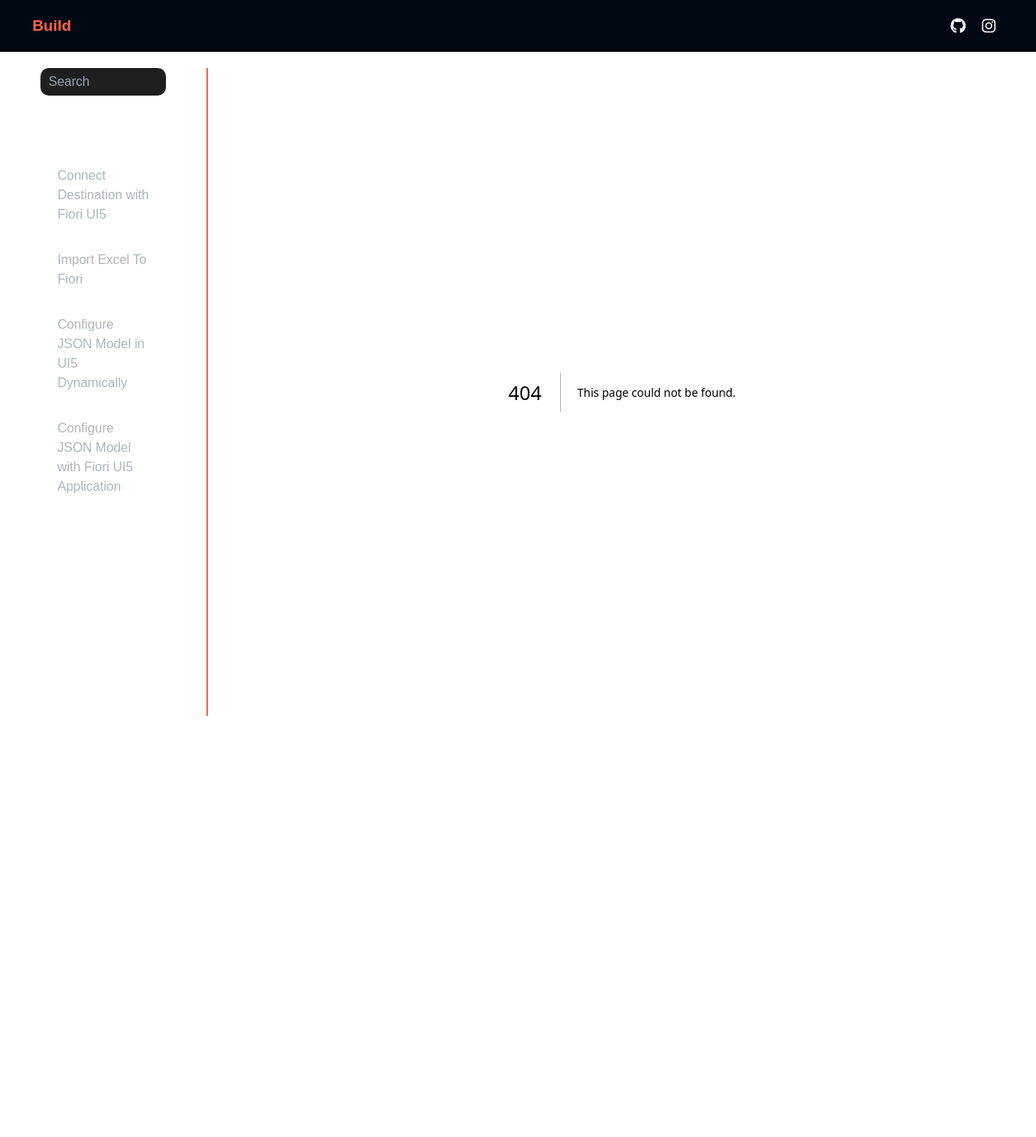
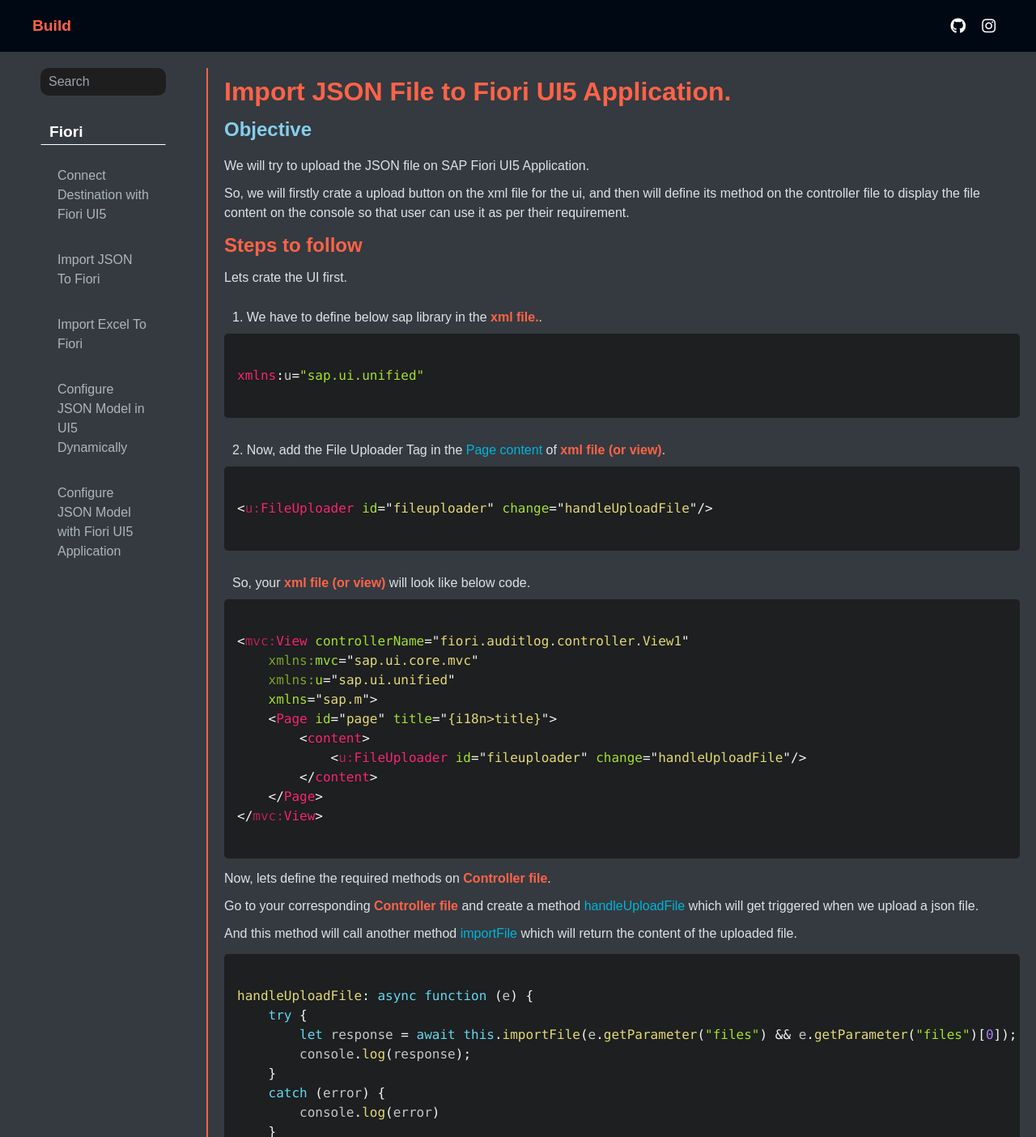
Before and after one commit to Himanshu212223/SAP-Blogs, a Next.js app: page /Blogs/ImportJsonFile in a window 1280 px wide. Before the commit this address had no page. Shown: the top 1404 px of the page at 81% size. Before the commit the page ends 904 px from the top, so only its background shows below. Built offline with nearby package versions, Linux system fonts and the light colour scheme.

Commit message:
import json file on fiori

```diff
--- a/src/Resources/contentList.js
+++ b/src/Resources/contentList.js
@@ -2,6 +2,10 @@
     {
         title : "Connect Destination with Fiori UI5",
         link : '/Blogs/ConnectDestinationWithFiori'
+    },
+    {
+        title : "Import JSON To Fiori",
+        link : '/Blogs/ImportJsonFile'
     },
     {
         title : "Import Excel To Fiori",
--- /dev/null
+++ b/src/app/Blogs/ImportJsonFile/page.js
@@ -0,0 +1,161 @@
+import PrismLoader from "@/Components/prism-loader";
+import { Prism as SyntaxHighlighter } from 'react-syntax-highlighter';
+import { atomDark } from 'react-syntax-highlighter/dist/esm/styles/prism';
+import Image from "next/image";
+import '@/app/page.css';
+
+const sample1 = () => {
+
+
+    const uri = '`/${destinationName}/${additionalURI}`' ;
+    const additionalURI = '`auditlog/v2/auditlogrecords?time_from=${fromTime}&time_to=${toTime}`' ;
+    const completeURL = 'https://auditlog-management.cfapps.us10.hana.ondemand.com/auditlog/v2/auditlogrecords?time_from=${fromTime}&time_to=${toTime}' ;
+
+
+    return (
+        <div className="indexing">
+            <h1 className="headline">Import JSON File to Fiori UI5 Application.</h1>
+
+            <h3 className="objective">Objective</h3>
+
+            <p className="paragraph">
+                We will try to upload the JSON file on SAP Fiori UI5 Application.
+            </p>
+
+            <p className="paragraph">
+                So, we will firstly crate a upload button on the xml file for the ui, and then will define its method on the controller file to display the file content on the console so that user can use it as per their requirement.
+            </p>
+
+
+            {/* STEPS to FOLLOW */}
+
+            <h3 className="heading">Steps to follow</h3>
+
+            <p className="paragraph">
+                Lets crate the UI first.
+            </p>
+
+            <p className="list">
+                1. We have to define below sap library in the  <span className="tomato">xml file.</span>.
+            </p>
+
+            <SyntaxHighlighter language="javascript" style={atomDark}>
+                {
+                    `
+xmlns:u="sap.ui.unified"
+                    `
+                }
+            </SyntaxHighlighter>
+
+            <p className="list">
+                2. Now, add the File Uploader Tag in the <span className="teal">Page content</span> of <span className="tomato">xml file (or view)</span>.
+            </p>
+
+            <SyntaxHighlighter language="xml" style={atomDark}>
+                {
+                    `
+<u:FileUploader id="fileuploader" change="handleUploadFile"/>
+                    `
+                }
+            </SyntaxHighlighter>
+
+            <p className="list">
+                So, your <span className="tomato">xml file (or view)</span> will look like below code.
+            </p>
+
+            <SyntaxHighlighter language="xml" style={atomDark}>
+                {
+                    `
+<mvc:View controllerName="fiori.auditlog.controller.View1"
+    xmlns:mvc="sap.ui.core.mvc"
+    xmlns:u="sap.ui.unified"
+    xmlns="sap.m">
+    <Page id="page" title="{i18n>title}">
+        <content>
+            <u:FileUploader id="fileuploader" change="handleUploadFile"/>
+        </content>
+    </Page>
+</mvc:View>
+                    `
+                }
+            </SyntaxHighlighter>
+
+            <p className="paragraph">
+                Now, lets define the required methods on <span className="tomato">Controller file</span>.
+            </p>
+
+
+            <p className="paragraph">
+                Go to your corresponding <span className="tomato">Controller file</span> and create a method <span className="teal">handleUploadFile</span> which will get triggered when we upload a json file.
+            </p>
+
+            <p className="paragraph">
+                And this method will call another method <span className="teal">importFile</span> which will return the content of the uploaded file.
+            </p>
+
+
+            <SyntaxHighlighter language="javascript" style={atomDark}>
+                {
+                    `
+handleUploadFile: async function (e) {
+    try {
+        let response = await this.importFile(e.getParameter("files") && e.getParameter("files")[0]);
+        console.log(response);
+    }
+    catch (error) {
+        console.log(error)
+    }
+}
+                    `
+                }
+            </SyntaxHighlighter>
+
+
+            <p className="paragraph">
+                Now, lets define <span className="teal">importFile</span> method on <span className="tomato">controller file</span> which will read the file and return its content as response.
+            </p>
+
+            <SyntaxHighlighter language="javascript" style={atomDark}>
+                {
+                    `
+importFile: function (file) {
+    let data = "";
+
+    if (file && window.FileReader) {
+
+        var reader = new FileReader();
+
+        reader.onload = function (e) {
+            data = e.target.result;
+
+        };
+
+        reader.onerror = function (ex) {
+            console.log(ex);
+        };
+
+        reader.readAsText(file);
+
+    }
+
+    return data;
+}
+                    `
+                }
+            </SyntaxHighlighter>
+
+
+            <p className="list bold pinky">
+                Now, you can utilize the response as you want.
+            </p>
+
+
+
+            {/* <PrismLoader /> */}
+
+
+        </div>
+    );
+}
+
+export default sample1;
```
